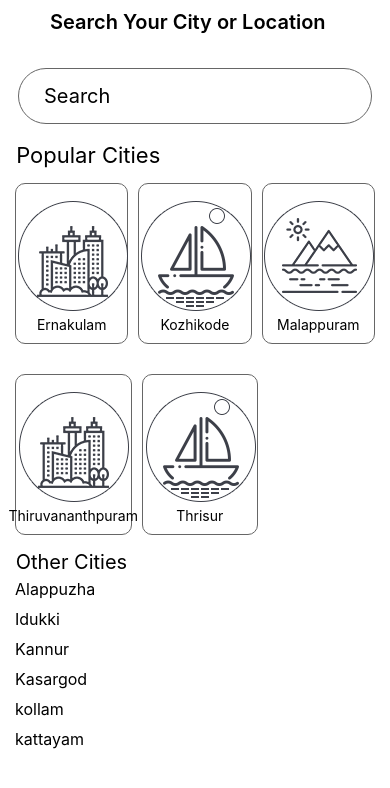
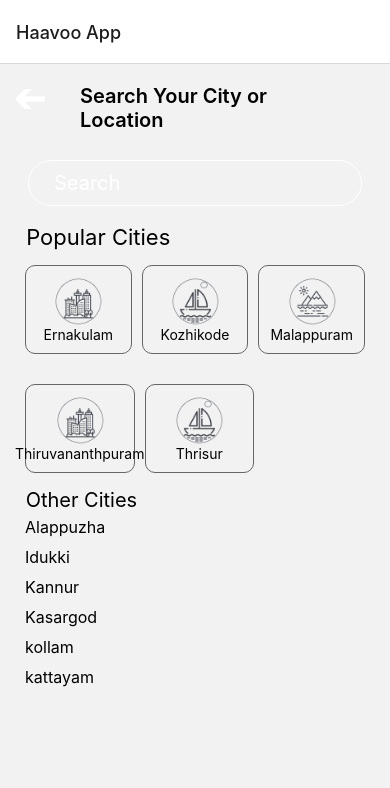
Before and after one commit to Nikitaowalekar/HaavooApp, a React Native app: screen / in a window 390 px wide. Shown: the top 788 px of the page. Built offline with nearby package versions, Linux system fonts and the light colour scheme.

Commit message:
navigation routing added

```diff
--- a/App.js
+++ b/App.js
@@ -6,21 +6,25 @@
  * @flow strict-local
  */
 
+import {NavigationContainer} from '@react-navigation/native';
 import React from 'react';
 
-import {View} from 'react-native';
+import {View, Text} from 'react-native';
 
 import {Colors} from 'react-native/Libraries/NewAppScreen';
-import Home from './pages/landing_page';
+import HaavooHome from './pages/landing_page';
+import MainPage from './pages/main_page';
+import {createNativeStackNavigator} from '@react-navigation/native-stack';
 
-/* $FlowFixMe[missing-local-annot] The type annotation(s) required by Flow's
- * LTI update could not be added via codemod */
+const Stack = createNativeStackNavigator();
 
 const App = () => {
   return (
-    <View>
-      <Home />
-    </View>
+    <NavigationContainer>
+      <Stack.Navigator>
+        <Stack.Screen name="Haavoo App" component={HaavooHome} />
+      </Stack.Navigator>
+    </NavigationContainer>
   );
 };
 
--- a/package.json
+++ b/package.json
@@ -10,8 +10,12 @@
     "lint": "eslint ."
   },
   "dependencies": {
+    "@react-navigation/native": "^6.0.13",
+    "@react-navigation/native-stack": "^6.9.1",
     "react": "18.1.0",
-    "react-native": "0.70.4"
+    "react-native": "0.70.4",
+    "react-native-safe-area-context": "^4.4.1",
+    "react-native-screens": "^3.18.2"
   },
   "devDependencies": {
     "@babel/core": "^7.12.9",
--- a/pages/components/haavoocitypage.js
+++ b/pages/components/haavoocitypage.js
@@ -21,13 +21,13 @@ const styles = StyleSheet.create({
     flexDirection: 'row',
   },
   backArrow: {
-    width: 30,
+    width: 20,
     height: 30,
-    padding: 3,
-    marginRight: 10,
   },
   searchText: {
     fontSize: 20,
     fontWeight: '600',
+    marginLeft: 40,
+    marginRight: 40,
   },
 });
--- a/pages/components/header.js
+++ b/pages/components/header.js
@@ -6,13 +6,15 @@ const HaavooHeader = () => {
     <View>
       <View style={styles.mainHeader}>
         <Image
-          style={[styles.hamburgerIcon, {transform: [{rotate: '180deg'}]}]}
-          source={require('../../styles/icons/hamburger.png')}
+          style={[styles.backArrow, {transform: [{rotate: '90deg'}]}]}
+          source={require('../../styles/icons/white-arrow-icon.png')}
         />
 
-        <Text style={styles.textHome}> Search </Text>
+        <View style={styles.mainSearch}>
+          <Text style={styles.textHome}> Search </Text>
+        </View>
       </View>
-      <View>
+      <View style={styles.cityMain}>
         <Text style={styles.city}> Kozhikode</Text>
       </View>
     </View>
@@ -34,9 +36,25 @@ const styles = StyleSheet.create({
   },
   textHome: {
     fontSize: 24,
+    alignItems: 'center',
+    color: '#fff',
   },
   city: {
     fontSize: 20,
     fontWeight: '700',
+    color: '#fff',
+  },
+  backArrow: {
+    width: 20,
+    height: 30,
+  },
+  mainSearch: {
+    justifyContent: 'center',
+    alignItems: 'center',
+    flex: 1,
+  },
+  cityMain: {
+    justifyContent: 'center',
+    alignItems: 'center',
   },
 });
--- a/pages/components/search.js
+++ b/pages/components/search.js
@@ -26,10 +26,12 @@ const styles = StyleSheet.create({
   searchIcon: {
     alignSelf: 'center',
     marginRight: 20,
+    width: 15,
+    height: 15,
   },
   textInputView: {
     borderWidth: 1,
-    borderColor: '#666666',
+    borderColor: '#fff',
     borderRadius: 50,
     flexDirection: 'row',
     justifyContent: 'space-between',
@@ -37,7 +39,14 @@ const styles = StyleSheet.create({
     overflow: 'hidden',
     position: 'relative',
   },
-  textInput: {flex: 1, padding: 5, paddingLeft: 15, margin: 10, fontSize: 20},
+  textInput: {
+    flex: 1,
+    padding: 5,
+    paddingLeft: 20,
+    margin: 5,
+    fontSize: 20,
+    color: '#fff',
+  },
 });
 
 export default Search;
--- a/pages/components/selectCity.js
+++ b/pages/components/selectCity.js
@@ -1,4 +1,11 @@
-import {StyleSheet, Text, View, Image} from 'react-native';
+import {
+  StyleSheet,
+  Text,
+  View,
+  Image,
+  ScrollView,
+  StatusBar,
+} from 'react-native';
 import React from 'react';
 
 const SelectCity = () => {
@@ -16,21 +23,21 @@ const SelectCity = () => {
       <View style={styles.mainCard}>
         <View style={styles.cityCard}>
           <Image
-            style={styles.card}
+            style={styles.imageCard}
             source={require('../../styles/icons/ernakulam.png')}
           />
           <Text>Ernakulam</Text>
         </View>
         <View style={styles.cityCard}>
           <Image
-            style={styles.card}
+            style={styles.imageCard}
             source={require('../../styles/icons/kozhikode.png')}
           />
           <Text>Kozhikode</Text>
         </View>
         <View style={styles.cityCard}>
           <Image
-            style={styles.card}
+            style={styles.imageCard}
             source={require('../../styles/icons/malappuram.png')}
           />
           <Text>Malappuram</Text>
@@ -39,14 +46,14 @@ const SelectCity = () => {
       <View style={styles.secondMainCard}>
         <View style={styles.cityCard}>
           <Image
-            style={styles.card}
+            style={styles.imageCard}
             source={require('../../styles/icons/ernakulam.png')}
           />
           <Text>Thiruvananthpuram</Text>
         </View>
         <View style={styles.cityCard}>
           <Image
-            style={styles.card}
+            style={styles.imageCard}
             source={require('../../styles/icons/kozhikode.png')}
           />
           <Text>Thrisur</Text>
@@ -90,6 +97,11 @@ const styles = StyleSheet.create({
     padding: 10,
     margin: 5,
   },
+  imageCard: {
+    width: 50,
+    height: 50,
+    resizeMode: 'center',
+  },
   otherCities: {
     paddingLeft: 10,
   },
--- /dev/null
+++ b/pages/components/tabs.js
@@ -0,0 +1,112 @@
+import {StyleSheet, Text, View, Image} from 'react-native';
+import React from 'react';
+
+const Tabs = () => {
+  return (
+    <View>
+      <View style={styles.tabsMain}>
+        <Text style={styles.tabSection}>Business</Text>
+        <Text style={styles.tabSection}>Deals</Text>
+      </View>
+      {/* Deals card details */}
+      <View>
+        <View style={styles.cardParent}>
+          <View style={styles.flexMain}>
+            <View>
+              <Image
+                style={styles.image}
+                source={require('../../styles/images/4.jpg')}
+              />
+            </View>
+            <View>
+              <Text style={styles.whiteText}> Fitness Test</Text>
+              <Text style={styles.greenText}> Offer Ends on 13 Oct</Text>
+              <Text style={styles.normalText}> POLO </Text>
+              <Text style={styles.normalText}> Clothes </Text>
+            </View>
+          </View>
+        </View>
+      </View>
+      <View>
+        <View style={styles.cardParent}>
+          <View style={styles.flexMain}>
+            <View>
+              <Image
+                style={styles.image}
+                source={require('../../styles/images/4.jpg')}
+              />
+            </View>
+            <View>
+              <Text style={styles.whiteText}> Fitness Test</Text>
+              <Text style={styles.greenText}> Offer Ends on 13 Oct</Text>
+              <Text style={styles.normalText}> POLO </Text>
+              <Text style={styles.normalText}> Clothes </Text>
+            </View>
+          </View>
+        </View>
+      </View>
+      {/* no details found card */}
+      <View style={styles.noDeals}>
+        <Text> Sorry , No deals Found </Text>
+      </View>
+    </View>
+  );
+};
+
+export default Tabs;
+
+const styles = StyleSheet.create({
+  tabsMain: {
+    justifyContent: 'center',
+    alignItems: 'center',
+    flexDirection: 'row',
+    margin: 10,
+  },
+  tabSection: {
+    borderColor: '#fff',
+    borderWidth: 1,
+    padding: 10,
+    margin: 2,
+    color: '#fff',
+    fontWeight: '700',
+    fontSize: 20,
+    borderRadius: 50,
+    flex: 1,
+    textAlign: 'center',
+  },
+  cardParent: {
+    borderWidth: 1,
+    borderColor: '#666666',
+    borderRadius: 10,
+    margin: 15,
+    marginBottom: 5,
+  },
+  flexMain: {
+    flexDirection: 'row',
+    margin: 20,
+  },
+  image: {
+    width: 80,
+    height: 80,
+    borderRadius: 10,
+    marginRight: 10,
+  },
+  whiteText: {
+    color: '#fff',
+    fontSize: 16,
+    fontWeight: '600',
+    height: 40,
+  },
+  greenText: {
+    color: '#7CFC00',
+    fontSize: 14,
+  },
+  normalText: {
+    fontSize: 12,
+  },
+  noDeals: {
+    justifyContent: 'center',
+    alignItems: 'center',
+    margin: 10,
+  },
+});
--- a/pages/landing_page.js
+++ b/pages/landing_page.js
@@ -1,17 +1,29 @@
 import React from 'react';
-import Search from './components/search';
-import {View} from 'react-native';
+import {View, ScrollView, StyleSheet} from 'react-native';
 import SelectCity from './components/selectCity';
 import HaavooCityPage from './components/haavoocitypage';
+import Search from './components/search';
 
-const Home = () => {
+const HaavooHome = () => {
   return (
-    <View>
-      <HaavooCityPage />
-      <Search />
-      <SelectCity />
+    <View style={styles.container}>
+      <ScrollView style={styles.scrollView}>
+        <HaavooCityPage />
+        <Search />
+        <SelectCity />
+      </ScrollView>
     </View>
   );
 };
 
-export default Home;
+export default HaavooHome;
+
+const styles = StyleSheet.create({
+  container: {
+    marginVertical: 10,
+    flex: 1,
+  },
+  scrollView: {
+    marginHorizontal: 10,
+  },
+});
--- /dev/null
+++ b/pages/main_page.js
@@ -0,0 +1,19 @@
+import {StyleSheet, Text, View} from 'react-native';
+import React from 'react';
+import Search from './components/search';
+import HaavooHeader from './components/header';
+import Tabs from './components/tabs';
+
+const MainPage = () => {
+  return (
+    <View>
+      <HaavooHeader />
+      <Search />
+      <Tabs />
+    </View>
+  );
+};
+
+export default MainPage;
+
+const styles = StyleSheet.create({});
```
Also changed, not shown: 3 other files (tests, documents, lock files or other folders).
